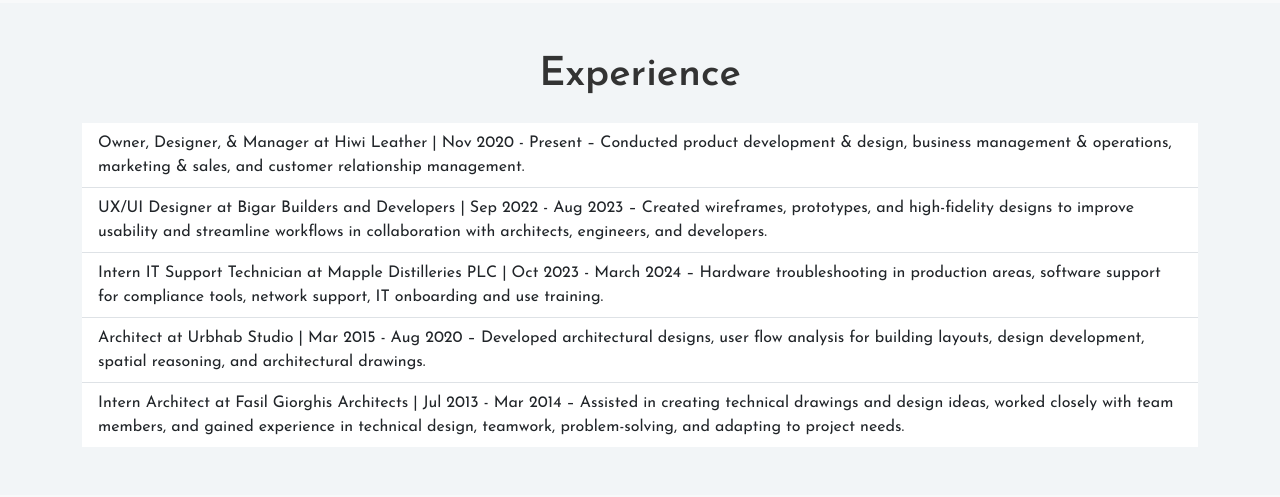
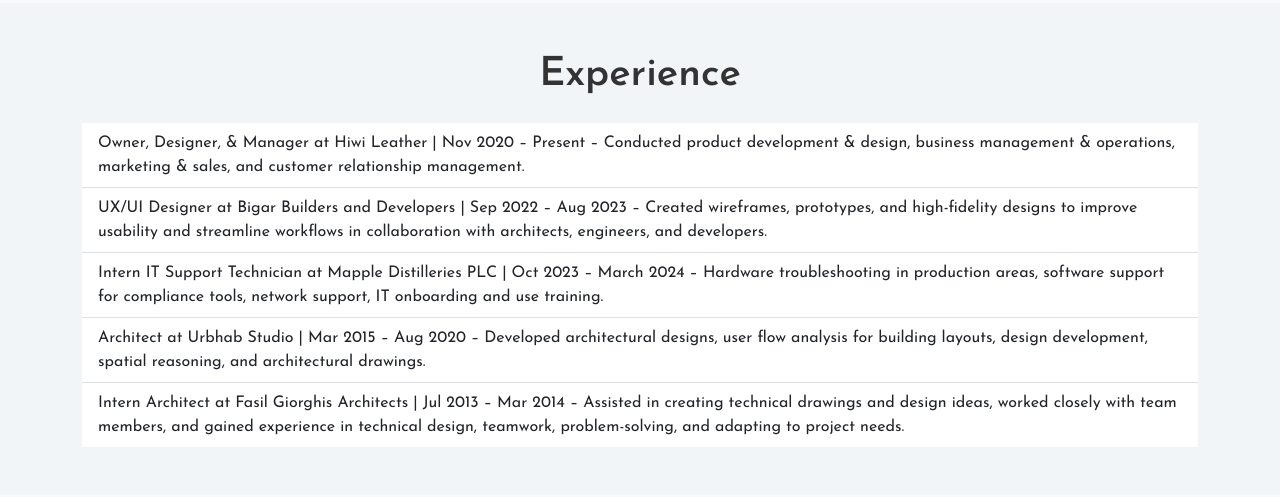
Before and after one commit to HiwiCoding/HiwiCoding.github.io, a plain HTML site: page index.html in a window 1280 px wide. Shown: the part 1900-2397 px from the top of the page. Drawn offline with nearby package versions, Linux system fonts and the light colour scheme.

Commit message:
Update index.html

```diff
--- a/index.html
+++ b/index.html
@@ -227,23 +227,23 @@
         <h2 class="section-title text-center">Experience</h2>
         <ul class="list-group list-group-flush">
           <li class="list-group-item">
-            Owner, Designer, & Manager at Hiwi Leather | Nov 2020 - Present
+            Owner, Designer, & Manager at Hiwi Leather | Nov 2020 – Present
             – Conducted product development & design, business management & operations, marketing & sales, and customer relationship management.
           </li>
            <li class="list-group-item">
-            UX/UI Designer at Bigar Builders and Developers |  Sep 2022 - Aug 2023
+            UX/UI Designer at Bigar Builders and Developers |  Sep 2022 – Aug 2023
              – Created wireframes, prototypes, and high-fidelity designs to improve usability and streamline workflows in collaboration with architects, engineers, and developers.
           </li>
           <li class="list-group-item">
-             Intern IT Support Technician at Mapple Distilleries PLC | Oct 2023 - March 2024
+            Intern IT Support Technician at Mapple Distilleries PLC | Oct 2023 – March 2024
             – Hardware troubleshooting in production areas, software support for compliance tools, network support, IT onboarding and use training.
           </li>
           <li class="list-group-item">
-             Architect at Urbhab Studio | Mar 2015 - Aug 2020
+            Architect at Urbhab Studio | Mar 2015 – Aug 2020
             – Developed architectural designs, user flow analysis for building layouts, design development, spatial reasoning, and architectural drawings.
           </li>
           <li class="list-group-item">
-             Intern Architect at Fasil Giorghis Architects | Jul 2013 - Mar 2014
+            Intern Architect at Fasil Giorghis Architects | Jul 2013 – Mar 2014
             – Assisted in creating technical drawings and design ideas, worked closely with team members, and gained experience in technical design, teamwork, problem-solving, and adapting to project needs.
           </li>
         </ul>
```
